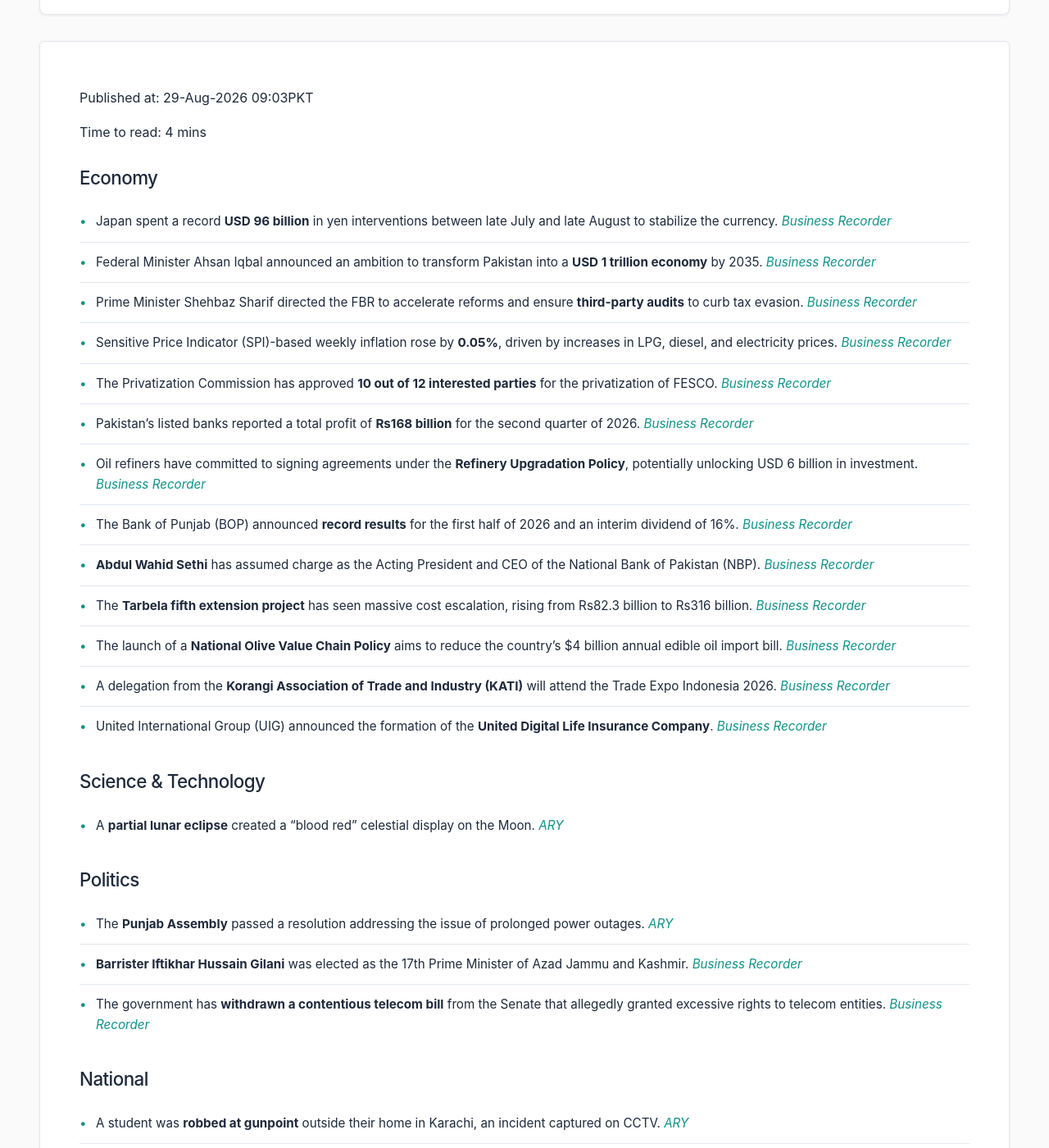
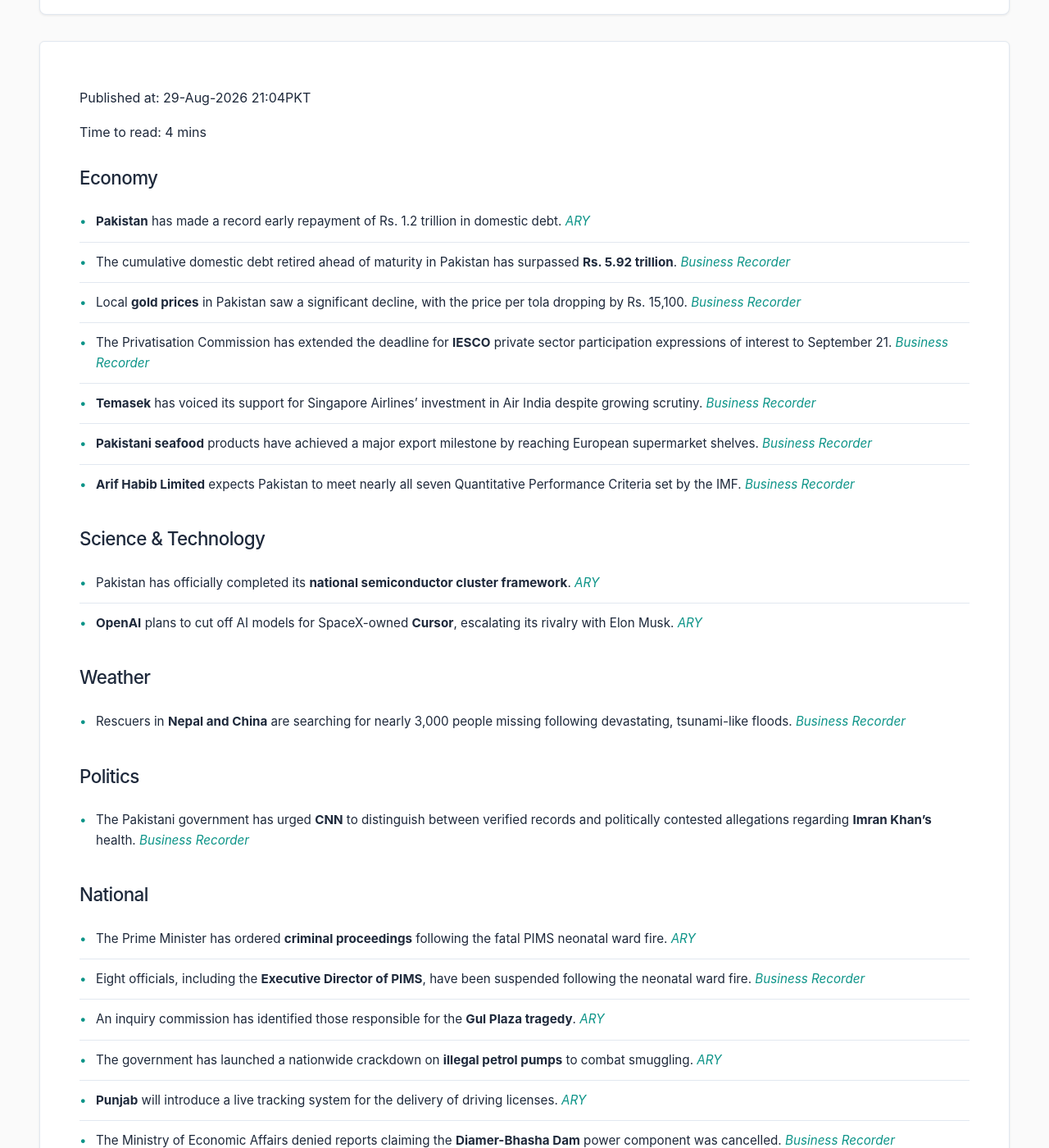
Before and after one commit to zsubzwary/news, a Jekyll site: the page built from en/index.md, in a window 1280 px wide and 1400 px high, scrolled down 209 px. Shown: the whole window at 82% size. Built offline with Jekyll 4.4.1, drawn with Linux system fonts in a browser that asks for light colours; some web fonts are replaced; comment, search, counter and statistics services are not loaded; some of the changed text lies outside the part shown.

Commit message:
DateTime; 2026-08-29T16:04:23.538Z

```diff
--- a/en/index.md
+++ b/en/index.md
@@ -4,48 +4,51 @@ title: Pakistan News Briefing
 lang: en
 ---
 
-Published at: 29-Aug-2026 09:03PKT
+Published at: 29-Aug-2026 21:04PKT
 
 Time to read: 4 mins
 
 ### Economy
-- Japan spent a record **USD 96 billion** in yen interventions between late July and late August to stabilize the currency. *[Business Recorder](https://www.brecorder.com/news/40436952/japan-spent-record-usd96bn-in-yen-interventions)*
-- Federal Minister Ahsan Iqbal announced an ambition to transform Pakistan into a **USD 1 trillion economy** by 2035. *[Business Recorder](https://www.brecorder.com/news/40436955/ahsan-eyes-usd1trn-economy-by-2035)*
-- Prime Minister Shehbaz Sharif directed the FBR to accelerate reforms and ensure **third-party audits** to curb tax evasion. *[Business Recorder](https://www.brecorder.com/news/40436956/pm-asks-fbr-to-ensure-third-party-audits)*
-- Sensitive Price Indicator (SPI)-based weekly inflation rose by **0.05%**, driven by increases in LPG, diesel, and electricity prices. *[Business Recorder](https://www.brecorder.com/news/40436959/spi-based-weekly-inflation-rises-005pc)*
-- The Privatization Commission has approved **10 out of 12 interested parties** for the privatization of FESCO. *[Business Recorder](https://www.brecorder.com/news/40436960/privatisation-of-fesco-pc-approves-10-out-of-12-parties)*
-- Pakistan’s listed banks reported a total profit of **Rs168 billion** for the second quarter of 2026. *[Business Recorder](https://www.brecorder.com/news/40436961/listed-banks-post-rs168bn-profit-for-2q2026)*
-- Oil refiners have committed to signing agreements under the **Refinery Upgradation Policy**, potentially unlocking USD 6 billion in investment. *[Business Recorder](https://www.brecorder.com/news/40436962/upgradation-policy-oil-refiners-say-committed-to-signing-accords)*
-- The Bank of Punjab (BOP) announced **record results** for the first half of 2026 and an interim dividend of 16%. *[Business Recorder](https://www.brecorder.com/news/40436920/bop-delivers-record-1h26-results-announces-interim-dividend-of-16pc)*
-- **Abdul Wahid Sethi** has assumed charge as the Acting President and CEO of the National Bank of Pakistan (NBP). *[Business Recorder](https://www.brecorder.com/news/40436922/abdul-wahid-sethi-assumes-charge-as-acting-president-amp-ceo-of-nbp)*
-- The **Tarbela fifth extension project** has seen massive cost escalation, rising from Rs82.3 billion to Rs316 billion. *[Business Recorder](https://www.brecorder.com/news/40436924/tarbelas-runaway-cost)*
-- The launch of a **National Olive Value Chain Policy** aims to reduce the country's $4 billion annual edible oil import bill. *[Business Recorder](https://www.brecorder.com/news/40436925/an-olive-branch-to-the-import-bill)*
-- A delegation from the **Korangi Association of Trade and Industry (KATI)** will attend the Trade Expo Indonesia 2026. *[Business Recorder](https://www.brecorder.com/news/40436929/kati-delegation-to-attend-trade-expo-in-indonesia)*
-- United International Group (UIG) announced the formation of the **United Digital Life Insurance Company**. *[Business Recorder](https://www.brecorder.com/news/40436930/uig-announces-united-digital-life-insurance-initiative)*
+- **Pakistan** has made a record early repayment of Rs. 1.2 trillion in domestic debt. *[ARY](https://arynews.tv/pakistan-makes-record-early-repayment-of-rs-1200-billion-loan)*
+- The cumulative domestic debt retired ahead of maturity in Pakistan has surpassed **Rs. 5.92 trillion**. *[Business Recorder](https://www.brecorder.com/news/40436995/pakistan-retires-record-rs12tn-domestic-debt-ahead-of-maturity-khurram-schehzad)*
+- Local **gold prices** in Pakistan saw a significant decline, with the price per tola dropping by Rs. 15,100. *[Business Recorder](https://www.brecorder.com/news/40436992/gold-price-per-tola-plunges-rs15100-in-pakistan)*
+- The Privatisation Commission has extended the deadline for **IESCO** private sector participation expressions of interest to September 21. *[Business Recorder](https://www.brecorder.com/news/40436990/govt-extends-iesco-eoi-submission-deadline-to-sept-21)*
+- **Temasek** has voiced its support for Singapore Airlines' investment in Air India despite growing scrutiny. *[Business Recorder](https://www.brecorder.com/news/40436987/temasek-backs-singapore-airlines-air-india-investment-amid-growing-scrutiny)*
+- **Pakistani seafood** products have achieved a major export milestone by reaching European supermarket shelves. *[Business Recorder](https://www.brecorder.com/news/40436984/pakistani-seafood-earns-a-place-on-european-shelves-a-major-export-milestone)*
+- **Arif Habib Limited** expects Pakistan to meet nearly all seven Quantitative Performance Criteria set by the IMF. *[Business Recorder](https://www.brecorder.com/news/40436982/imf-review-pakistan-expected-to-meet-all-targets-says-ahl)*
 
 ### Science & Technology
-- A **partial lunar eclipse** created a "blood red" celestial display on the Moon. *[ARY](https://arynews.tv/partial-lunar-eclipse-transforms-the-moon-into-a-blood-red-celestial-display)*
+- Pakistan has officially completed its **national semiconductor cluster framework**. *[ARY](https://arynews.tv/pakistans-national-semiconductor-cluster-framework-now-complete)*
+- **OpenAI** plans to cut off AI models for SpaceX-owned **Cursor**, escalating its rivalry with Elon Musk. *[ARY](https://arynews.tv/openai-to-cut-off-ai-models-for-spacex-owned-cursor-escalating-feud-with-musk)*
+
+### Weather
+- Rescuers in **Nepal and China** are searching for nearly 3,000 people missing following devastating, tsunami-like floods. *[Business Recorder](https://www.brecorder.com/news/40437000/rescuers-claw-through-mud-as-nepal-china-flood-missing-toll-nears-3000)*
 
 ### Politics
-- The **Punjab Assembly** passed a resolution addressing the issue of prolonged power outages. *[ARY](https://arynews.tv/punjab-assembly-passes-resolution-against-prolonged-power-outages)*
-- **Barrister Iftikhar Hussain Gilani** was elected as the 17th Prime Minister of Azad Jammu and Kashmir. *[Business Recorder](https://www.brecorder.com/news/40436957/barrister-gilani-elected-17th-ajk-pm)*
-- The government has **withdrawn a contentious telecom bill** from the Senate that allegedly granted excessive rights to telecom entities. *[Business Recorder](https://www.brecorder.com/news/40436958/disputed-telecom-bill-withdrawn-from-senate)*
+- The Pakistani government has urged **CNN** to distinguish between verified records and politically contested allegations regarding **Imran Khan's** health. *[Business Recorder](https://www.brecorder.com/news/40436996/imran-case-govt-urges-cnn-to-distinguish-verified-records-from-politically-contested-allegations)*
 
 ### National
-- A student was **robbed at gunpoint** outside their home in Karachi, an incident captured on CCTV. *[ARY](https://arynews.tv/karachi-cctv-video-shows-student-robbed-at-gunpoint-outside-home)*
-- Islamabad's **fire brigade vehicles** were found to be 20 years old, raising safety concerns. *[ARY](https://arynews.tv/islamabad-fire-brigade-vehicles-found-to-be-20-years-old)*
-- A judicial commission has offered a **Rs0.1 million reward** for information regarding the Mir Raza Ali case. *[ARY](https://arynews.tv/mir-raza-ali-case-judicial-commission-offers-reward-for-information)*
-- Prime Minister Shehbaz Sharif has formed a committee to investigate high **gas losses (UFG)** by SSGCL in Balochistan. *[Business Recorder](https://www.brecorder.com/news/40436954/balochistan-pm-body-to-examine-causes-behind-ssgcls-high-ufg-losses)*
+- The Prime Minister has ordered **criminal proceedings** following the fatal PIMS neonatal ward fire. *[ARY](https://arynews.tv/pakistan-pm-orders-criminal-proceedings-over-pims-neonatal-ward-fire)*
+- Eight officials, including the **Executive Director of PIMS**, have been suspended following the neonatal ward fire. *[Business Recorder](https://www.brecorder.com/news/40436989/pims-fire-executive-director-imran-sikandar-among-eight-suspended)*
+- An inquiry commission has identified those responsible for the **Gul Plaza tragedy**. *[ARY](https://arynews.tv/gul-plaza-tragedy-inquiry-commission-identifies-those-responsible)*
+- The government has launched a nationwide crackdown on **illegal petrol pumps** to combat smuggling. *[ARY](https://arynews.tv/govt-shuts-down-illegal-petrol-pumps-nationwide-in-crackdown-on-smuggling)*
+- **Punjab** will introduce a live tracking system for the delivery of driving licenses. *[ARY](https://arynews.tv/punjab-to-introduce-live-tracking-for-driving-licence-deliveries)*
+- The Ministry of Economic Affairs denied reports claiming the **Diamer-Bhasha Dam** power component was cancelled. *[Business Recorder](https://www.brecorder.com/news/40436994/false-and-misleading-govt-denies-cancelling-4500mw-power-component-of-diamer-bhasha-dam)*
+- Field Marshal **Syed Asim Munir** visited Pakistan Ordnance Factories to review local arms and ammunition production. *[Business Recorder](https://www.brecorder.com/news/40436981/field-marshal-munir-witnesses-trials-of-locally-manufactured-arms-ammunition-at-ordnance-factory)*
+- Analysis highlights the economic importance and potential of **Pakistan's large youth population**. *[Business Recorder](https://www.brecorder.com/news/40436999/youth-without-opportunity)*
 
 ### International
-- **Iran** stated that diplomacy is possible provided the United States abandons its current pressure campaign. *[ARY](https://arynews.tv/iran-says-diplomacy-possible-if-us-abandons-pressure-campaign)*
-- Pakistan and **Saudi Arabia** have agreed to strengthen strategic partnerships, focusing on agriculture, food security, and water management. *[Business Recorder](https://www.brecorder.com/news/40436951/cdf-reaffirms-pakistans-commitment-to-boosting-strategic-partnership-with-ksa)* *[Business Recorder](https://www.brecorder.com/news/40436950/agriculture-food-security-water-management-pakistan-ksa-agree-to-expand-cooperation)*
+- **US military families** are experiencing significant emotional distress due to the ongoing six-month war with Iran. *[ARY](https://arynews.tv/us-military-families-ride-roller-coaster-of-emotions-over-six-months-of-iran-war)*
+- **Iceland** is holding a vote to determine whether to resume talks regarding EU membership. *[ARY](https://arynews.tv/iceland-votes-on-whether-to-resume-eu-membership-talks)*
+- **Russia** has extended its ban on diesel and marine fuel exports until September 30 to stabilize its domestic market. *[Business Recorder](https://www.brecorder.com/news/40437001/russia-extends-ban-on-diesel-exports-until-september-30)*
+- A Russian drone strike near **Kyiv** killed at least 37 people after hitting a depot. *[Business Recorder](https://www.brecorder.com/news/40436998/at-least-37-dead-after-russian-strike-on-depot-near-kyiv)*
+- The **Iranian president** reported that foreign trade has dropped by 35% due to US sanctions and blockades. *[Business Recorder](https://www.brecorder.com/news/40436983/iranian-president-says-foreign-trade-down-35-due-to-sanctions-and-blockade)*
 
-### Health
-- The Ministry of Health has ordered a **comprehensive fire safety audit** of all government hospitals. *[ARY](https://arynews.tv/ministry-of-health-orders-comprehensive-fire-safety-audit-of-government-hospitals)*
-- **PIMS** is expected to undergo a high-level inspection in the coming days. *[ARY](https://arynews.tv/pims-likely-to-face-high-level-inspection-tomorrow-sources)*
-- Authorities have ordered a **revision of the regulatory framework** for drug pricing to protect consumers from unjustified increases. *[ARY](https://arynews.tv/pakistan-to-tighten-drug-pricing-rules-orders-drap-to-revise-framework)* *[Business Recorder](https://www.brecorder.com/news/40436928/revision-of-regulatory-framework-governing-drug-pricing-ordered)*
-- **Shifa International Hospitals** has achieved a significant milestone by receiving multiple JCI accreditations. *[Business Recorder](https://www.brecorder.com/news/40436931/shifa-international-hospitals-gets-highest-number-of-jci-accreditations)*
+### Sports
+- Indian javelin star **Neeraj Chopra** will miss the remainder of the 2026 athletics season due to an ankle injury. *[Business Recorder](https://www.brecorder.com/news/40436997/indias-neeraj-chopra-out-for-season-with-ankle-injury)*
+- Tennis champion **Carlos Alcaraz** discussed the mental challenges of his recovery from a wrist injury. *[Business Recorder](https://www.brecorder.com/news/40436991/alcaraz-says-uncertainty-over-comeback-fuelled-intrusive-thoughts)*
+- **Jofra Archer** believes England's new fast-bowling quartet could extend his playing career until age 40. *[Business Recorder](https://www.brecorder.com/news/40436988/england-pace-quartet-might-keep-archer-going-until-he-is-40)*
+- **Liverpool** has reportedly finalized an agreement to sign PSG's Bradley Barcola for up to £123 million. *[Business Recorder](https://www.brecorder.com/news/40436985/liverpool-finalise-agreement-to-sign-psgs-barcola-in-deal-worth-up-to-ps123-million-reports-say)*
 
 ### Other
-- Hollywood studios are competing for the rights to produce content regarding the high-profile **Lindsay Clancy trial**. *[ARY](https://arynews.tv/hollywood-studios-compete-for-rights-to-the-high-profile-lindsay-clancy-trial)*
+- An extended look at ***GTA 6*** on Netflix has revealed massive gameplay upgrades. *[ARY](https://arynews.tv/gta-6-extended-look-on-netflix-reveals-massive-gameplay-upgrades)*
```
